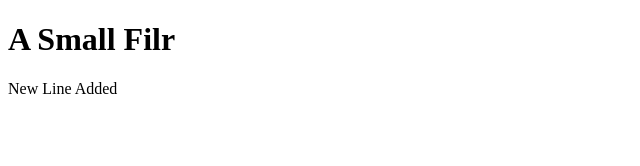
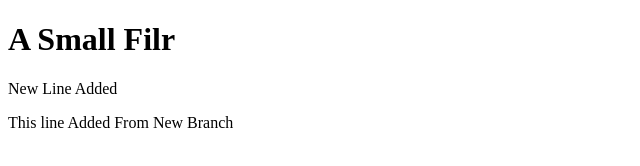
Before and after one commit to sasilagisetti/NewGitRepo1, a plain HTML site: page index.html in a window 1280 px wide. Shown: the whole page, without its empty margins (0-640 px from the left). Drawn offline with Linux system fonts and the light colour scheme.

Commit message:
New Line Added from new Branch

```diff
--- a/index.html
+++ b/index.html
@@ -9,5 +9,8 @@
 <body>
     <h1>A Small Filr</h1>
     <p>New Line Added</p>
+    <div>
+        <p>This line Added From New Branch</p>
+    </div>
 </body>
 </html>
```
